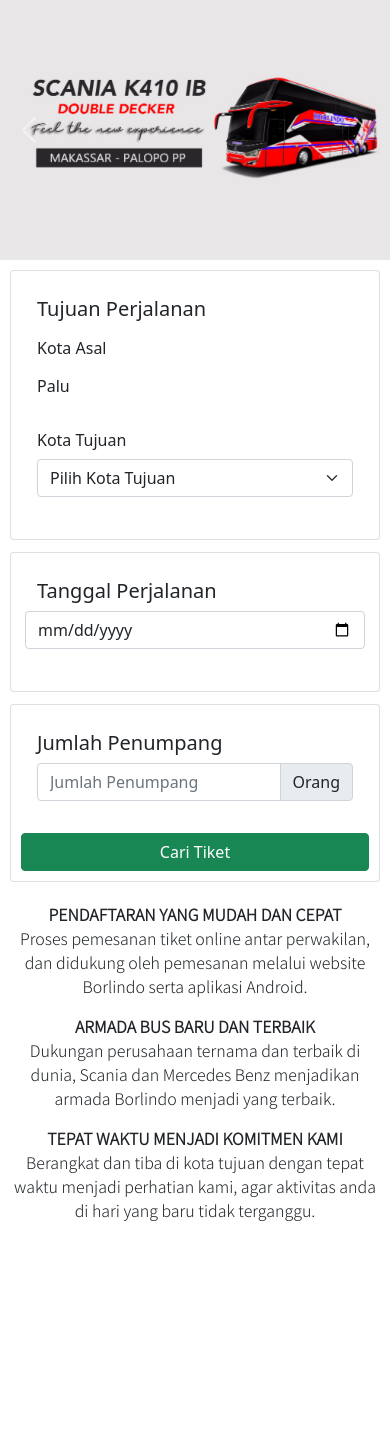
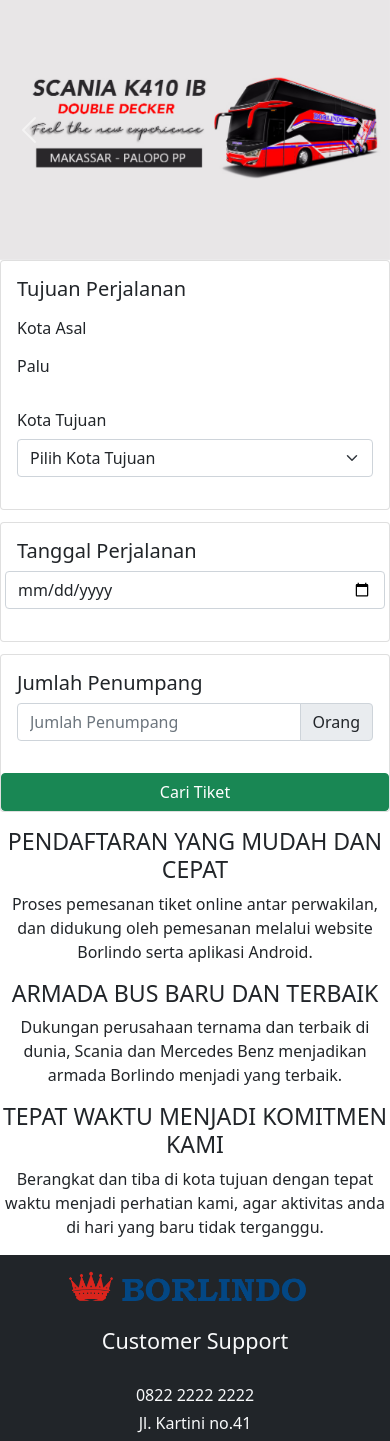
Before and after one commit to mastrayasa/latrants, a PHP site: page / in a window 390 px wide; the page is wider, and only the part inside the window is pictured. Shown: the part 56-1497 px from the top of that part. Before the commit the page ends 1277 px from the top of that part, so only its background shows below. Run offline with PHP 8.4, Linux system fonts and the light colour scheme.

Commit message:
footer telah ditambahkan

```diff
--- a/assets/style.css
+++ b/assets/style.css
@@ -1,28 +1,8 @@
 @import url('https://fonts.googleapis.com/css2?family=Noto+Sans+JP:wght@300&display=swap');
 
-.card{
-    padding: 10px;
-    margin-top: 10px;
-    margin-right: 10px;
-    margin-left: 10px;
-}
 .d-block{
     width: 100%;
     max-height: 500px;
     object-fit: cover;
     object-position: center;
 }
-.container{
-    font-family: 'Noto Sans JP', sans-serif;
-    margin-top: 20px;
-
-}
-strong{
-    text-align: center;
-}
-p{
-    text-align: center;
-}
-footer{
-    background-color: #053742;
-}
--- a/index.html
+++ b/index.html
@@ -93,21 +93,21 @@
         <button type="button" class="btn btn-success">Cari Tiket</button>
       </div>
     </div>
-    <div class="container">
-        <div class="row">
-          <strong>PENDAFTARAN YANG MUDAH DAN CEPAT</strong>
+    <div class="row d-flex text-center mt-3">
+        <div class="col-md-4">
+          <h3>PENDAFTARAN YANG MUDAH DAN CEPAT</h3>
           <p>
             Proses pemesanan tiket online antar perwakilan, dan didukung oleh pemesanan melalui website Borlindo serta aplikasi Android.
           </p>
         </div>
-        <div class="row">
-          <strong>ARMADA BUS BARU DAN TERBAIK</strong>
+        <div class="col-md-4">
+          <h3>ARMADA BUS BARU DAN TERBAIK</h3>
           <p>
             Dukungan perusahaan ternama dan terbaik di dunia, Scania dan Mercedes Benz menjadikan armada Borlindo menjadi yang terbaik.
         </p>
         </div>
-        <div class="row">
-          <strong>TEPAT WAKTU MENJADI KOMITMEN KAMI</strong>
+        <div class="col-md-4">
+          <h3>TEPAT WAKTU MENJADI KOMITMEN KAMI</h3>
           <p>
             Berangkat dan tiba di kota tujuan dengan tepat waktu menjadi perhatian kami, agar aktivitas anda di hari yang baru tidak terganggu.
         </p>
@@ -115,7 +115,19 @@
     </div>
     </main>
     <footer>
-
+      <div class="row align-content-center text-light bg-dark">
+        <div class="col-md-6 mt-3 text-center">
+          <a class="navbar-brand" href="#">
+            <img src="assets/img/logo-borlindo-web.png" width="240px" alt="">
+          </a>
+        </div>
+        <div class="col-md-6 mt-4 text-center">
+          <h4>Customer Support</h4>
+          <br>
+          <h6>0822 2222 2222</h6>
+          <h6>Jl. Kartini no.41</h6>
+        </div>
+      </div>
     </footer>
     <script src="https://cdn.jsdelivr.net/npm/bootstrap@5.0.2/dist/js/bootstrap.bundle.min.js" integrity="sha384-MrcW6ZMFYlzcLA8Nl+NtUVF0sA7MsXsP1UyJoMp4YLEuNSfAP+JcXn/tWtIaxVXM" crossorigin="anonymous"></script>
   </body>
```
